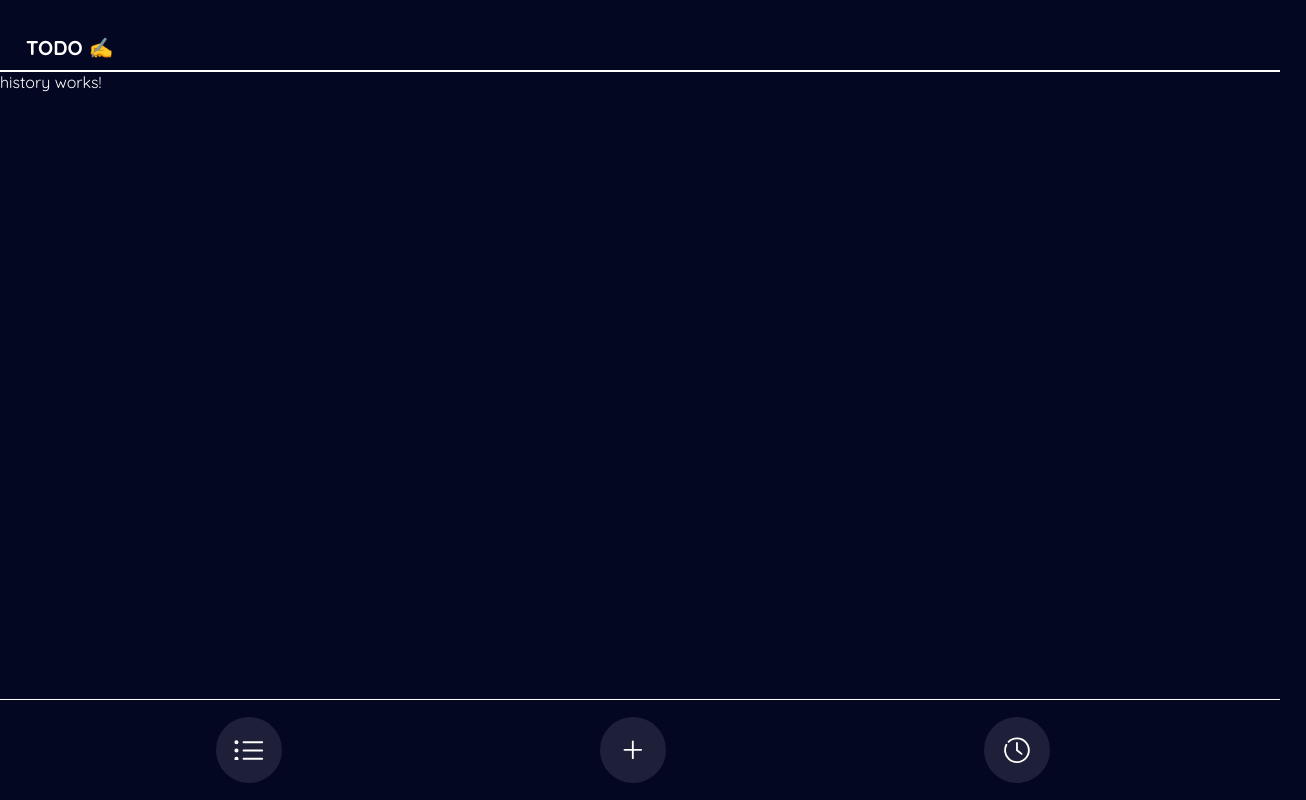
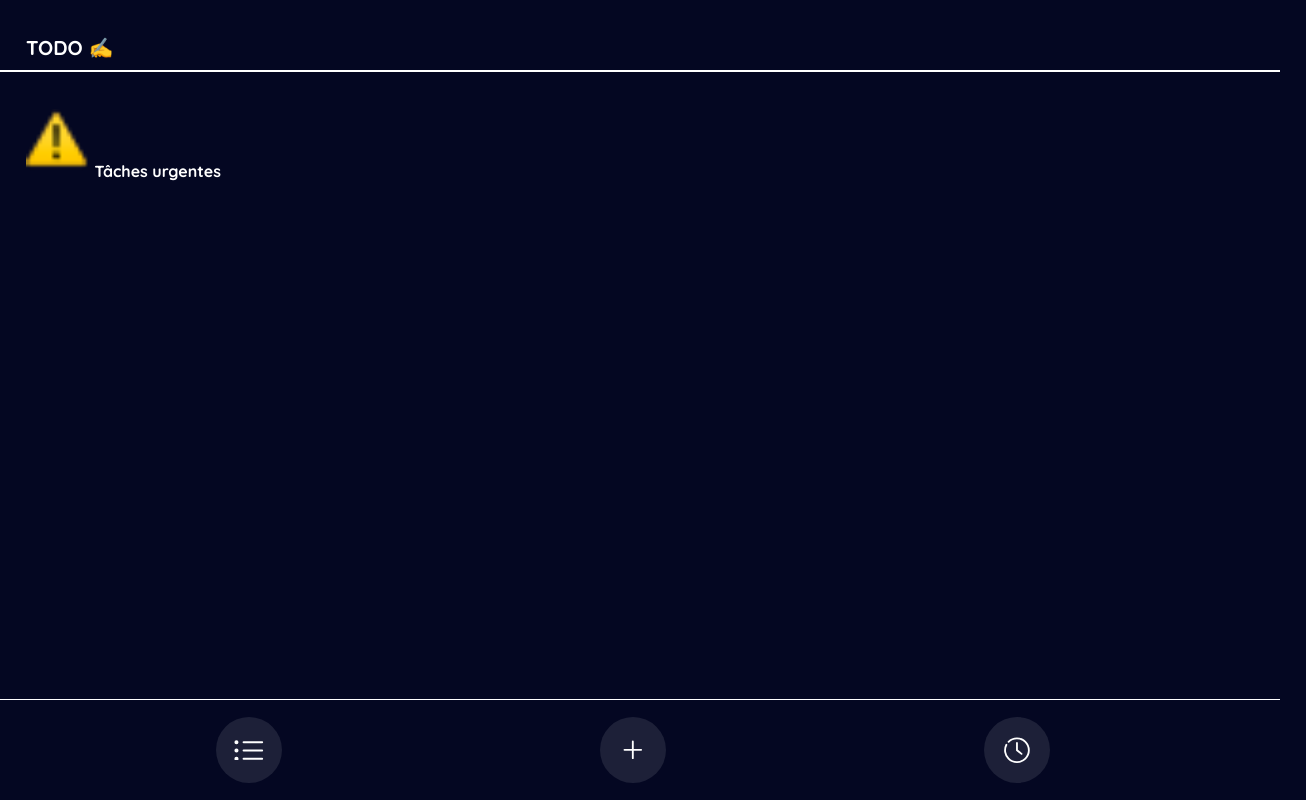
Before and after one commit to cpoiny/TODO, an Angular app in the folder TODO/: page /history in a window 1280 px wide. Shown: the whole page, 1306 px wide, since content can reach past the window. Built offline with nearby package versions, Linux system fonts and the light colour scheme.

Commit message:
mise en forme de la page history

```diff
--- a/TODO/src/app/pages/history/history.component.css
+++ b/TODO/src/app/pages/history/history.component.css
@@ -0,0 +1,56 @@
+main{
+    margin: 37px 0 0 26px;
+    width:100vw;
+    height:80vh;
+    overflow-y:scroll;
+
+}
+.otherContent{
+        justify-content: center;
+        align-items: center;
+        width: 100%;
+        min-height:75vh;
+ }
+
+p, li {
+    font-size: 16px;
+    font-weight: bold;
+}
+img {
+    width:5vw;
+    display: inline;
+}
+p{
+    margin-bottom: 32px;
+}
+ul li {
+    list-style: none;
+    margin-bottom:23px;
+}
+
+button {
+    width:23px;
+    height: 23px;
+    border: white solid 2px;
+    border-radius : 50%;
+    margin-right: 15px;
+}
+.flex{
+    display: flex;
+}
+.column {
+    flex-direction: column;
+}
+.icone-category{
+    margin-right: 10px;
+}
+.history{
+        width: 248px;
+        height:48px;
+        border-radius:30px;
+        color: white;
+        background-color: var(--blue);
+        border: none;
+        z-index: 2;
+        cursor: pointer;
+}
--- a/TODO/src/app/pages/history/history.component.html
+++ b/TODO/src/app/pages/history/history.component.html
@@ -1 +1,56 @@
-<p>history works!</p>
+<main class="flex column" *ngIf="todoList.length <= 0 ; else otherContent">
+
+    <!-- Affichage si il y a des éléments dans la todoList -->
+
+    <!-- Section des todos urgentes -->
+    <section class="urgent">
+        <!-- <app-todo-card></app-todo-card> -->
+
+
+        <div class="flex">
+            <p><img class="icone-urgent" src="assets/icons/urgent-icon.png" alt="icon-urgent"> Tâches urgentes</p>
+        </div>
+
+        <ul *ngFor="let todo of todoList">
+            <li>
+                <button type="button"> </button>
+                <span>{{todo.category}} </span>
+                <span> {{todo.content}}</span>
+            </li>
+        </ul>
+
+
+
+    </section>
+
+    <br>
+
+    <!-- Section des todos non urgentes -->
+    <!-- <section class="non-urgent">
+        <div class="flex">
+            <p><img class="icone-urgent" src="assets/icons/flower-icon.png" alt="icon-flower">Tâches non urgentes</p>
+        </div>
+
+        <ul *ngFor="let todo of todoList">
+            <ul *ngFor="let todo of todoList">
+                <li>
+                    <button type="button"> </button>
+                    <span>{{todo.category}}</span>
+                    <span>{{todo.content}}</span>
+                </li>
+            </ul>
+        </ul>
+    </section> -->
+
+</main>
+
+
+<!-- Affichage si la todoList est vide-->
+<ng-template #otherContent>
+    <div class="otherContent flex column">
+        <p>Votre historique est vide <img class="icone-category" src="assets/icons/no-todo-icon.png"
+                alt="icon-category"></p>
+
+        <button routerLink="/add" type="button" class="history">Créer une tâche</button>
+    </div>
+</ng-template>
--- a/TODO/src/app/pages/history/history.component.ts
+++ b/TODO/src/app/pages/history/history.component.ts
@@ -1,4 +1,6 @@
 import { Component } from '@angular/core';
+import { TodosService } from 'src/app/services/todos.service';
+import { ITodo } from 'src/app/todo';
 
 @Component({
   selector: 'app-history',
@@ -6,5 +8,19 @@ import { Component } from '@angular/core';
   styleUrls: ['./history.component.css']
 })
 export class HistoryComponent {
+  todoList: ITodo[] = [];
+
+
+constructor(
+  public todoService: TodosService
+) { }
+
+ngOnInit(): void {
+    this.getTodoList();
+}
+
+getTodoList(){
+this.todoList = this.todoService.getTodoList();
+}
 
 }
```
